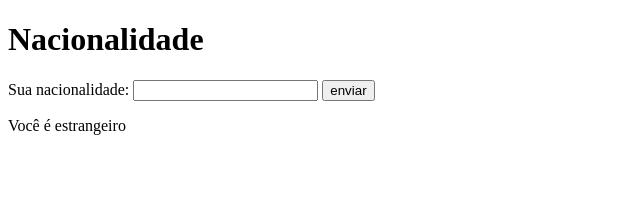
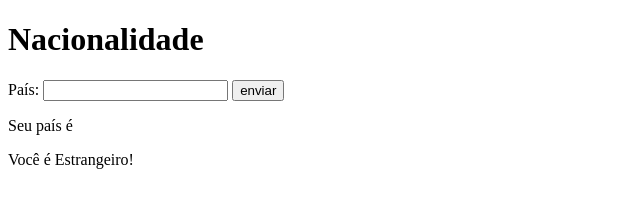
Before and after one commit to pablocastro444/javascript, a plain HTML site: page exercicios/ex009/index1.html in a window 1280 px wide. Both pictures are taken after a click on the button "enviar". Shown: the whole page, without its empty margins (0-640 px from the left). Drawn offline with Linux system fonts and the light colour scheme.

Commit message:
correção do exercício

```diff
--- a/exercicios/ex009/index1.html
+++ b/exercicios/ex009/index1.html
@@ -8,7 +8,7 @@
 <body>
     <h1>Nacionalidade</h1>
     <p>
-        Sua nacionalidade: <input type="text" name="txtpais" id="txtpais">
+        País: <input type="text" name="txtpais" id="txtpais">
         <input type="button" value="enviar" onclick="resultado()">
     </p>
     <div id="res"></div>
@@ -17,14 +17,13 @@
             var txtp = window.document.querySelector('input#txtpais')
             var res = window.document.querySelector('div#res')
             var pais = txtp.value
-
-            if (pais === 'Brasil') {
-                var mensagem = 'Você é brasileiro'
+            res.innerHTML += `<p>Seu país é <strong>${pais}</strong></p>`
+            if (pais != 'Brasil') {
+                res.innerHTML += `<p>Você é Estrangeiro!</p>`
             } else {
-                var mensagem = 'Você é estrangeiro'
+                res.innerHTML += `<p>Você é brasileiro!</p>`
             }
 
-            res.innerHTML += `<p>${mensagem}</p>`
         }
 
     </script>
```
